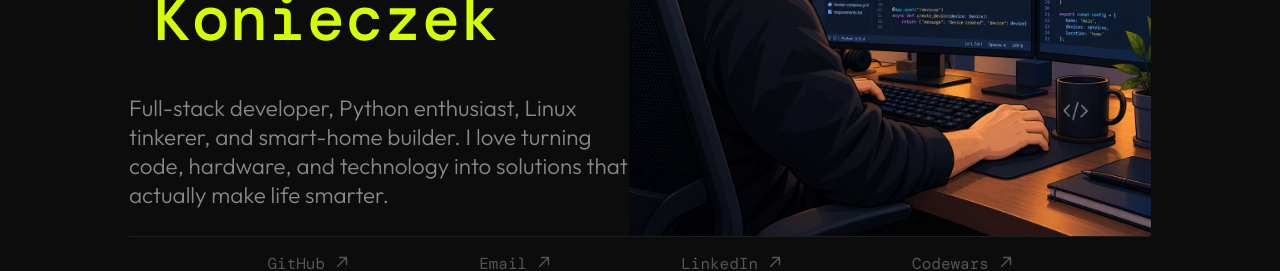
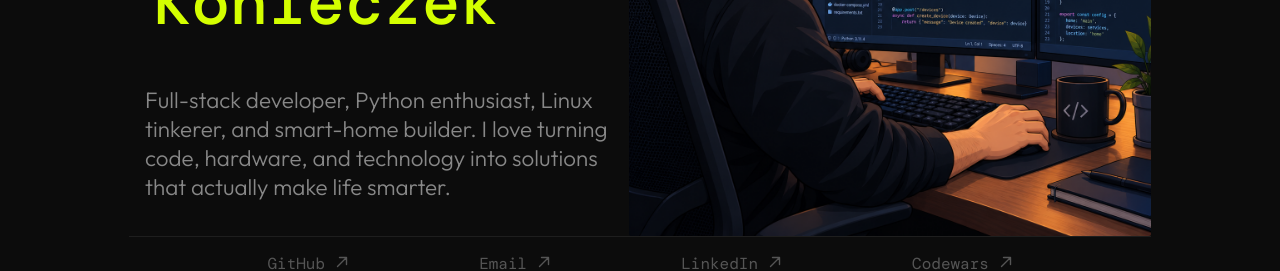
Before and after one commit to koleks92/portfolio, a React (Vite) app: page / in a window 1280 px wide. Shown: the part 350-621 px from the top of the page. Built offline with nearby package versions, Linux system fonts and the light colour scheme; a web font is replaced by a local one.

Commit message:
fix: MediaQueries and padding for textContainer

```diff
--- a/src/components/Hero/Hero.module.css
+++ b/src/components/Hero/Hero.module.css
@@ -1,6 +1,6 @@
 .hero {
   display: grid;
-  grid-template-columns: 500px minmax(300px, 1fr);
+  grid-template-columns: 500px minmax(200px, 1fr);
   grid-template-rows: 3fr auto 2fr;
   min-height: 100vh;
   width: 100%;
@@ -22,11 +22,9 @@
 }
 
 .nameContainer {
-
   width: 100%;
   padding: 1rem 0rem 1rem 1.5rem;
 }
-
 
 .nameContainer img {
   height: 100%;
@@ -51,6 +49,7 @@ h1:last-child {
   font-weight: 300;
   color: var(--text-muted);
   line-height: 1.8rem;
+  padding: 1rem;
 }
 
 .imageContainer {
@@ -109,7 +108,7 @@ img {
   }
 }
 
-@media (max-width: 800px) {
+@media (max-width: 700px) {
   .hero {
     grid-template-columns: minmax(250px, 1fr);
     grid-template-rows: auto;
```
